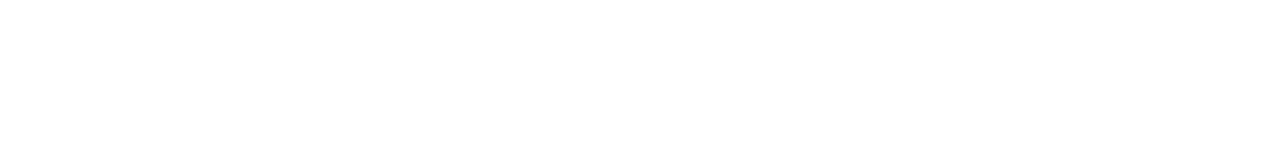
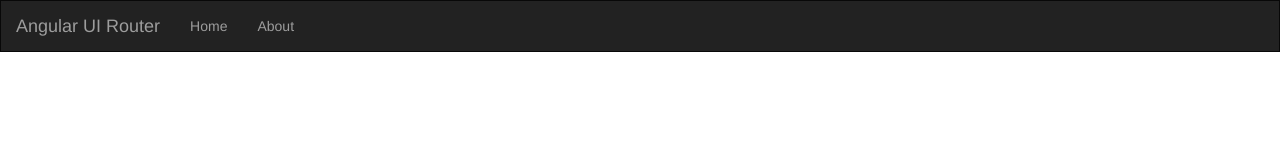
Before and after one commit to OMGDuke/angular-states, a website: page index.html in a window 1280 px wide. Drawn offline with nearby package versions, Linux system fonts and the light colour scheme; some packages are replaced by stand-ins of ours.

Commit message:
Added navbar

```diff
--- /dev/null
+++ b/assets/css/master.css
@@ -0,0 +1,3 @@
+.navbar {
+  border-radius: 0;
+}
--- a/index.html
+++ b/index.html
@@ -2,9 +2,24 @@
 <html>
   <head>
     <meta charset="utf-8">
-    <title></title>
+    <title>Angular States</title>
+    <!-- Bootstrap and css -->
+    <link rel="stylesheet" href="http://netdna.bootstrapcdn.com/bootstrap/3.1.1/css/bootstrap.min.css">
+    <link rel="stylesheet" href="assets/css/master.css">
+    <!-- Angular -->
+    <script src="http://code.angularjs.org/1.2.13/angular.js"></script>
+    <script src="http://cdnjs.cloudflare.com/ajax/libs/angular-ui-router/0.2.8/angular-ui-router.min.js"></script>
+    <script src="js/app.js"></script>
   </head>
-  <body>
-
+  <body ng-app="routerApp">
+    <nav class="navbar navbar-inverse" role="navigation">
+      <div class="navbar-header">
+        <a ui-sref="#" class="navbar-brand">Angular UI Router</a>
+      </div>
+      <ul class="nav navbar-nav">
+        <li><a ui-sref="home">Home</a></li>
+        <li><a ui-sref="about">About</a></li>
+      </ul>
+    </nav>
   </body>
 </html>
```
